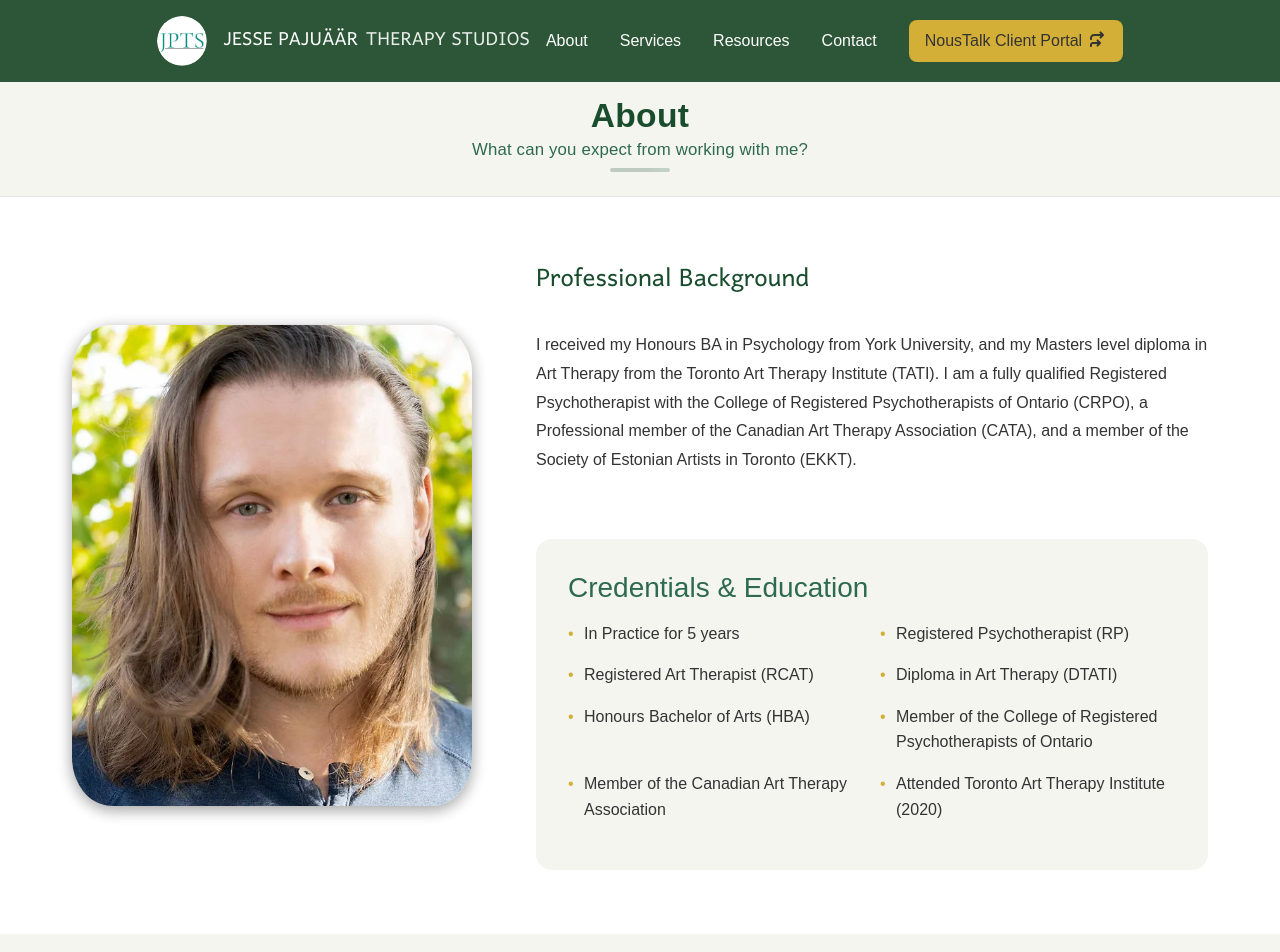
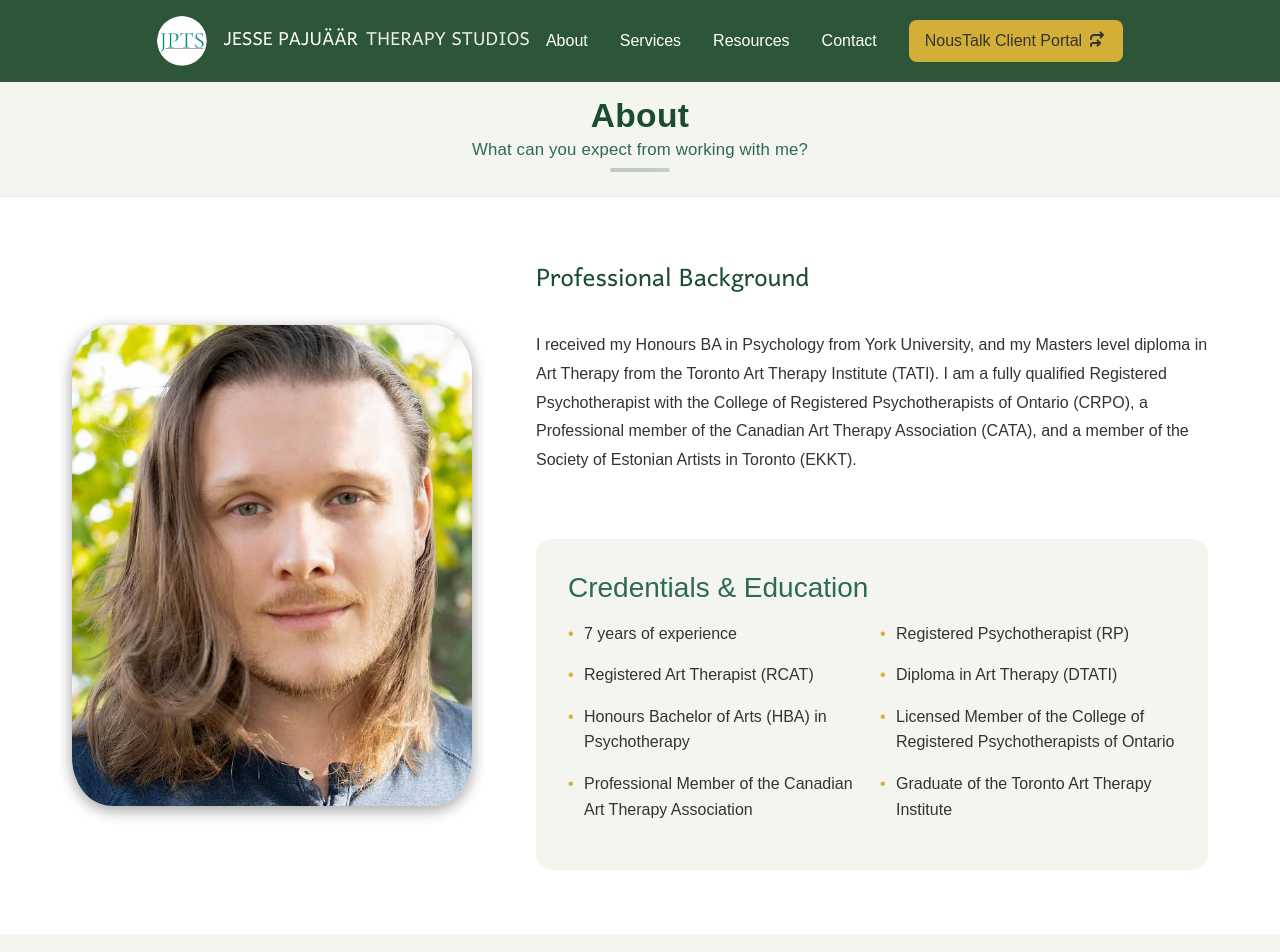
Before and after one commit to danispinxo/jesse-site, a Next.js app: page /about in a window 1280 px wide. Shown: the top 952 px of the page. Built offline with nearby package versions, Linux system fonts and the light colour scheme; a web font is replaced by a local one.

Commit message:
about changes and alphabetize approaches

```diff
--- a/src/app/about/page.jsx
+++ b/src/app/about/page.jsx
@@ -47,17 +47,19 @@ export default function AboutPage() {
             <div className="credentials">
               <h3>Credentials & Education</h3>
               <ul>
-                <li>In Practice for 5 years</li>
+                <li>7 years of experience</li>
                 <li>Registered Psychotherapist (RP)</li>
                 <li>Registered Art Therapist (RCAT)</li>
                 <li>Diploma in Art Therapy (DTATI)</li>
-                <li>Honours Bachelor of Arts (HBA)</li>
+                <li>Honours Bachelor of Arts (HBA) in Psychotherapy</li>
                 <li>
-                  Member of the College of Registered Psychotherapists of
-                  Ontario
+                  Licensed Member of the College of Registered Psychotherapists
+                  of Ontario
                 </li>
-                <li>Member of the Canadian Art Therapy Association</li>
-                <li>Attended Toronto Art Therapy Institute (2020)</li>
+                <li>
+                  Professional Member of the Canadian Art Therapy Association
+                </li>
+                <li>Graduate of the Toronto Art Therapy Institute</li>
               </ul>
             </div>
           </div>
@@ -209,6 +211,10 @@ const approaches = [
     desc: "Understand how early relationships shape current experiences and behaviors.",
   },
   {
+    title: "Compassionate Inquiry",
+    desc: "Gently uncover underlying emotional and psychological patterns.",
+  },
+  {
     title: "Existential",
     desc: "Explore the meaning of life and personal values in the therapeutic process.",
   },
@@ -240,8 +246,4 @@ const approaches = [
     title: "Trauma Informed",
     desc: "Create a safe space that acknowledges and respects the impact of trauma.",
   },
-  {
-    title: "Compassionate Inquiry",
-    desc: "Gently uncover underlying emotional and psychological patterns.",
-  },
 ];
```
